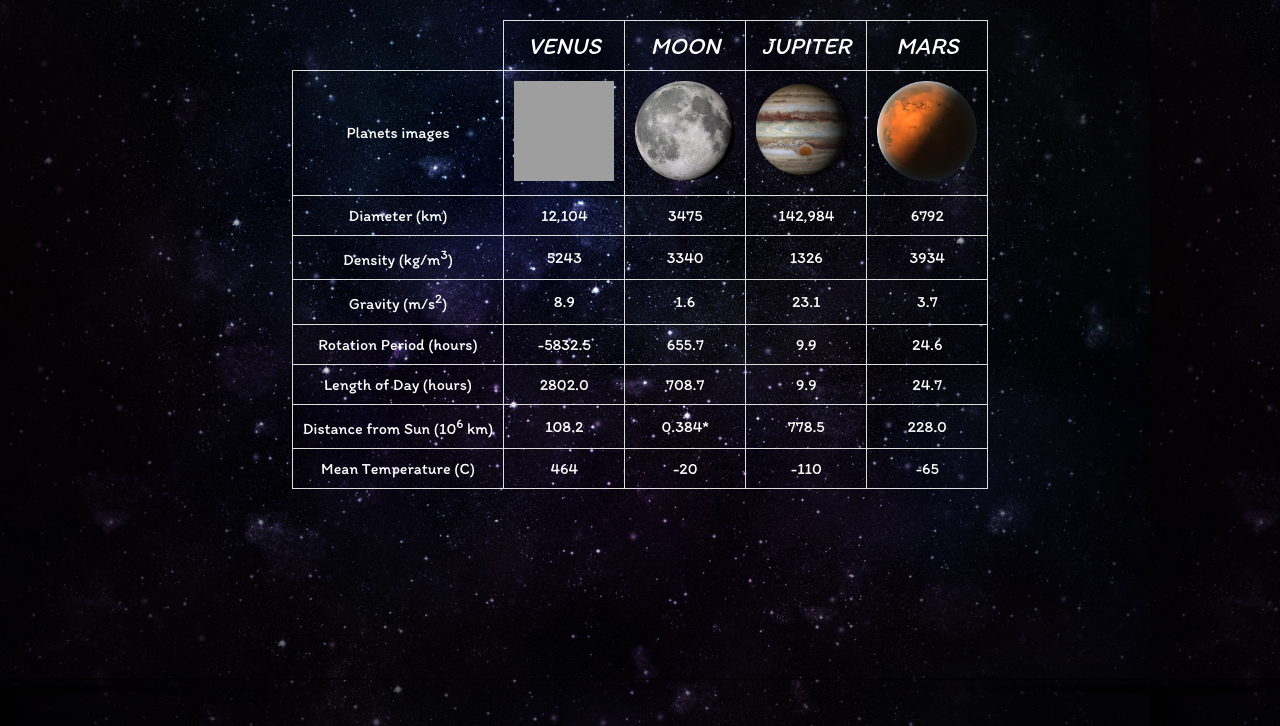
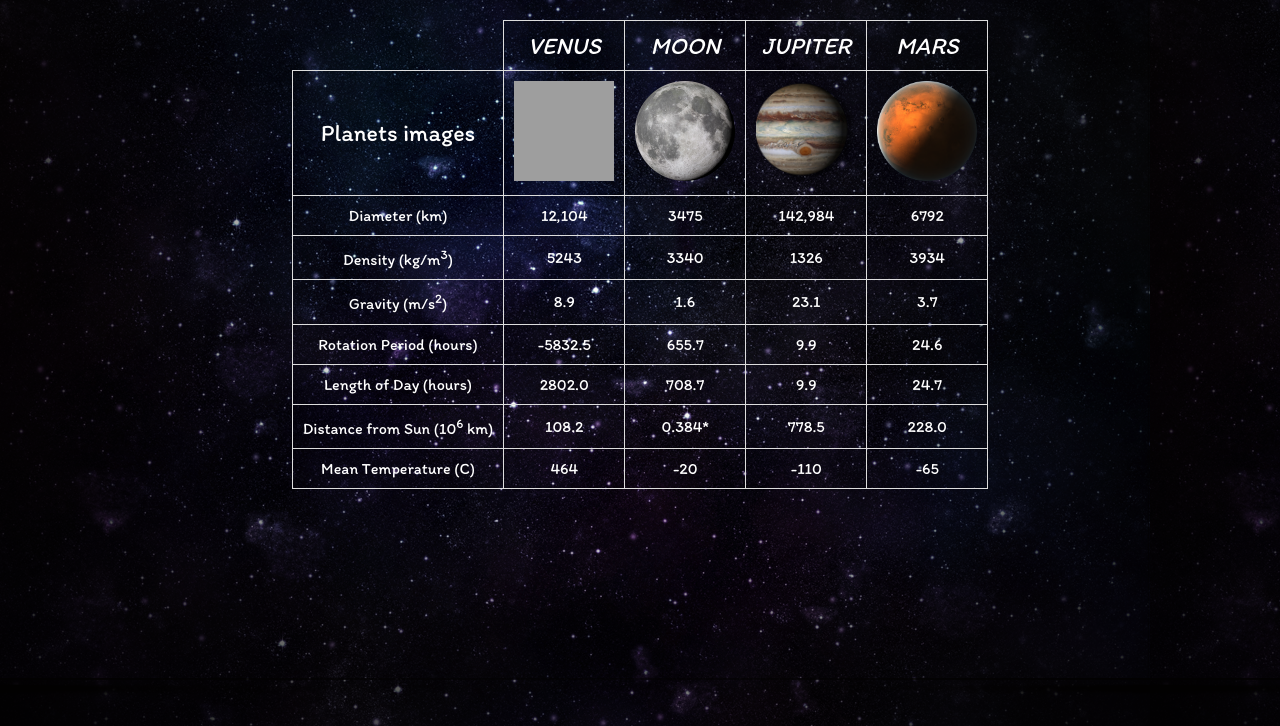
Before and after one commit to hfslhsn/lab-7, a plain HTML site: page index.html in a window 1280 px wide. Shown: the part 74-800 px from the top of the page. Drawn offline with Linux system fonts and the light colour scheme; grey boxes are pictures that could not be loaded.

Commit message:
modificatios

```diff
--- a/css/style.css
+++ b/css/style.css
@@ -38,8 +38,12 @@ td, th {
   text-align: center;
   vertical-align: middle;
 }
-#no-border{
+#no-border {
     border: none;
+}
+#td1 {
+  font-size: 150%;
+  font-weight: 550;
 }
 .table-image {
   width: 100px;
--- a/index.html
+++ b/index.html
@@ -19,7 +19,7 @@
       <th>MARS</th>
     </tr>
     <tr>
-      <td>Planets images</td>
+      <td id="td1">Planets images</td>
       <td><img src="images/planet_1.png" alt="VENUS" class="table-image"></td>
       <td><img src="images/planet_2.png" alt="MOON" class="table-image"></td>
       <td><img src="images/planet_3.png" alt="JUPITER" class="table-image"></td>
```
